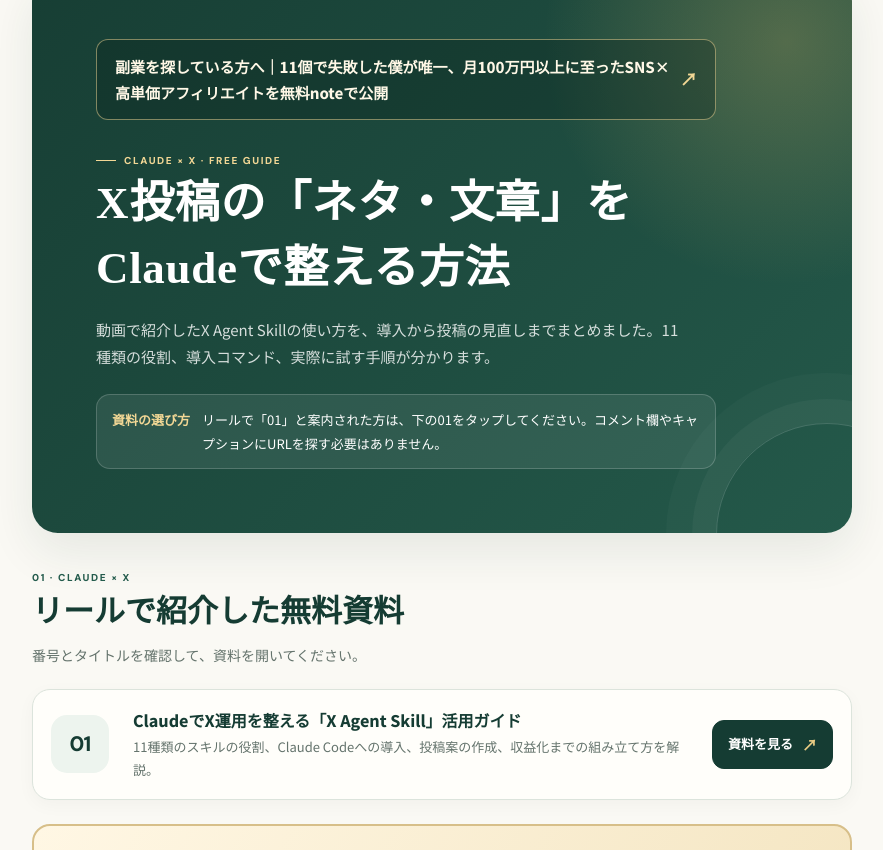
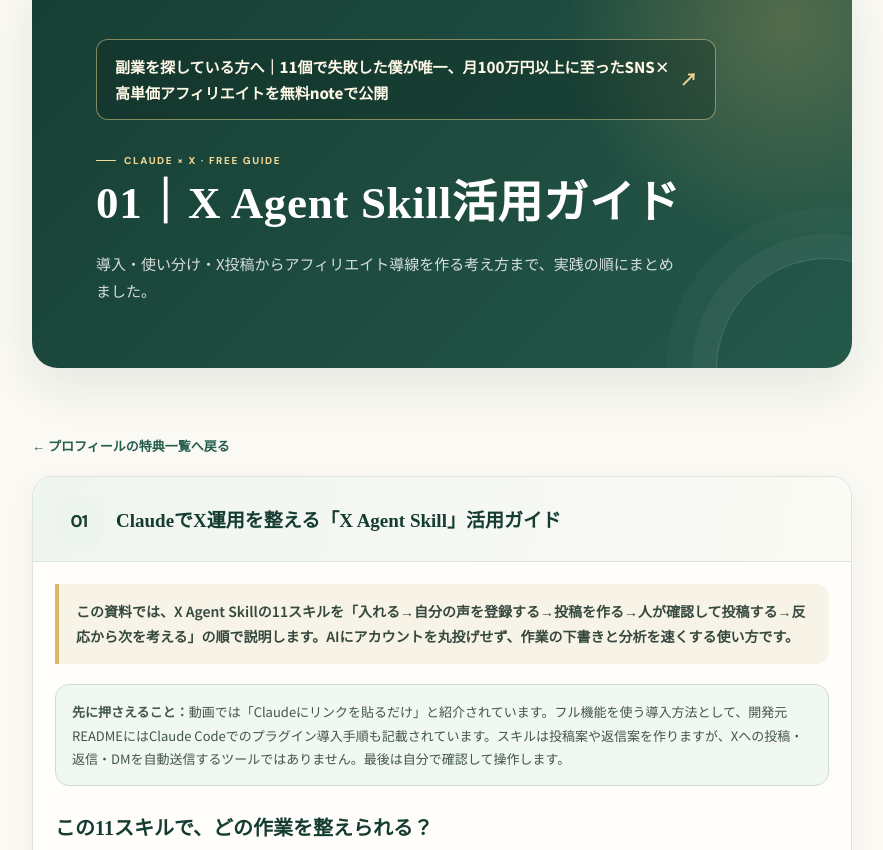
Before and after one commit to ss-inc1/Line-, a plain HTML site: page claude-freegift-template.html in a window 1280 px wide. Shown: the part 89-939 px from the top of the page, without its empty margins (198-1081 px from the left). Drawn offline with Linux system fonts and the light colour scheme; a web font is replaced by a local one.

Commit message:
Default Claude gift page to its only gift

```diff
--- a/claude-freegift-template.html
+++ b/claude-freegift-template.html
@@ -457,10 +457,10 @@ Xへの投稿・返信・DMは実行せず、下書きと手順だけを出し
     });
 
     function openSelectedGift() {
-      const selected = new URLSearchParams(location.search).get("gift");
-      if (!selected) return;
-      const gift = GIFTS.find((item) => item.number === selected);
+      const requested = new URLSearchParams(location.search).get("gift");
+      const gift = GIFTS.find((item) => item.number === requested) || GIFTS[0];
       if (!gift) return;
+      const selected = gift.number;
       document.getElementById("hero-title").textContent = `${gift.number}｜X Agent Skill活用ガイド`;
       document.querySelector(".hero-lead").textContent = "導入・使い分け・X投稿からアフィリエイト導線を作る考え方まで、実践の順にまとめました。";
       document.querySelector(".instruction").classList.add("is-hidden");
```
